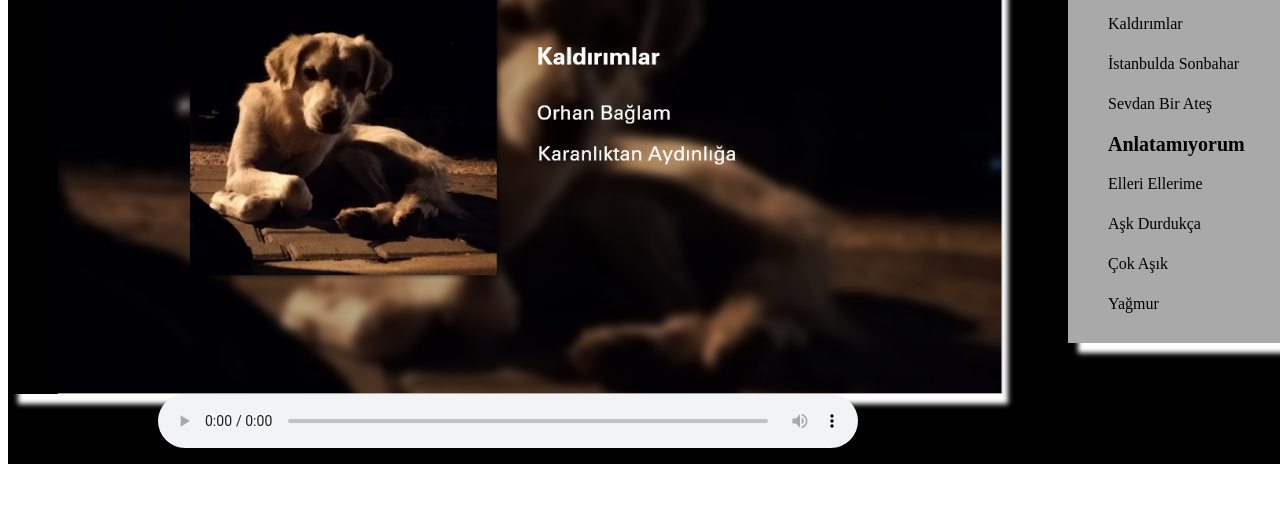
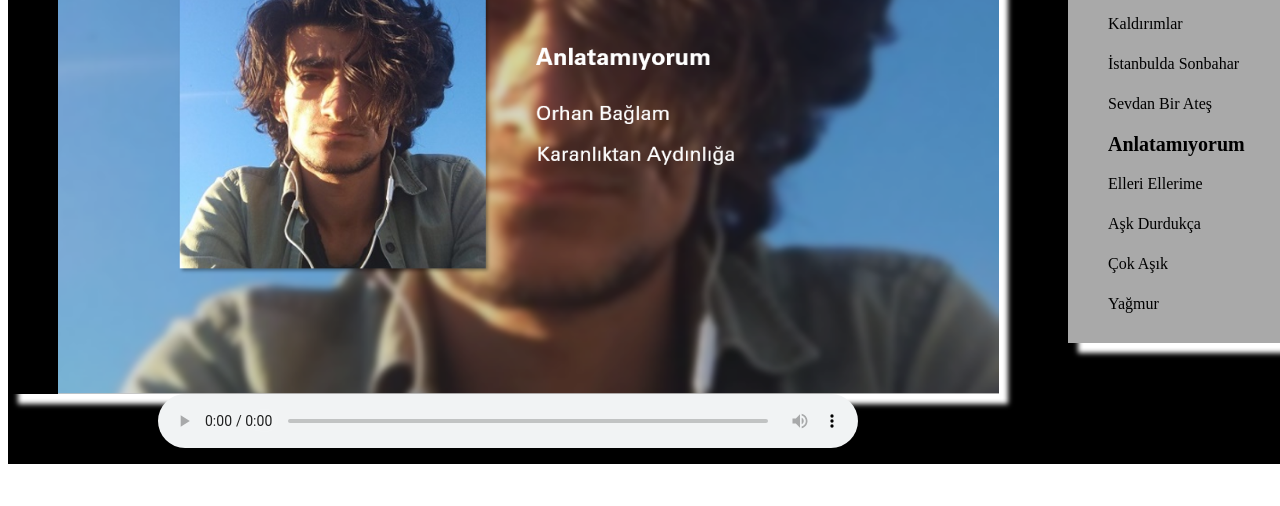
Before and after one commit to orhanbaglam/orhanbaglam.github.io, a plain HTML site: page karanliktanaydinligaalbumu/sarki4.html in a window 1280 px wide. Shown: the part 294-800 px from the top of the page. Drawn offline with Linux system fonts and the light colour scheme.

Commit message:
Update sarki4.html

```diff
--- a/karanliktanaydinligaalbumu/sarki4.html
+++ b/karanliktanaydinligaalbumu/sarki4.html
@@ -32,7 +32,7 @@
 		</nav>
 		<main>
 
-			<section id="albumpaper" ><img src="sarkipics/sarki1.png" height="530";></section>
+			<section id="albumpaper" ><img src="sarkipics/sarki4.png" height="530";></section>
 			<section style="float: left; margin-top: 50px; margin-left: 10px;"><img src="sarkipics/albümlogo.jpeg" height="70"></section>
 			<aside id="playlist">
 				<ul>
```
